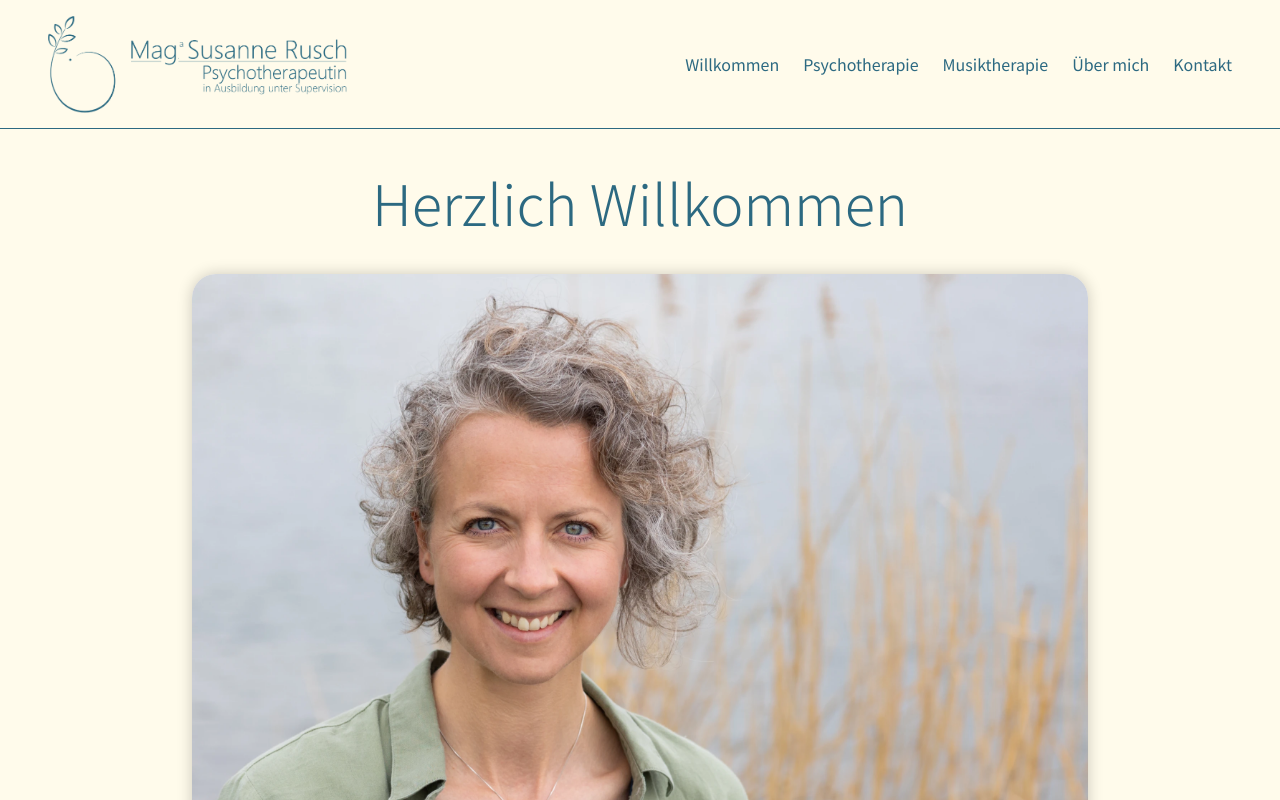
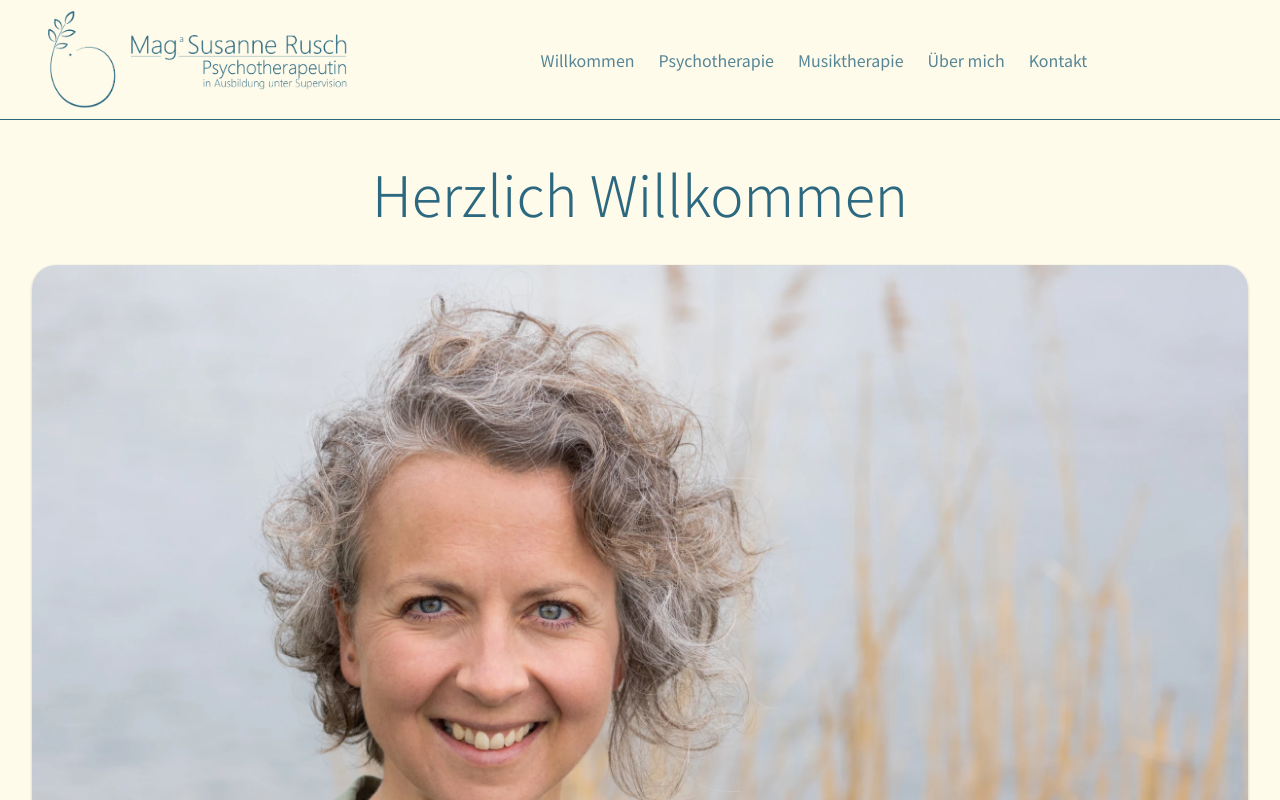
Before and after one commit to 5ebi/susannewebsite, a Next.js app: page / in a window 1280 px wide. Shown: the top 800 px of the page. Built offline with nearby package versions, Linux system fonts and the light colour scheme.

Commit message:
change some navbar styling

```diff
--- a/app/components/navbar/Navbar.tsx
+++ b/app/components/navbar/Navbar.tsx
@@ -28,7 +28,7 @@ export default function Navbar() {
         <Link className={styles.link} href={'/übermich'}>
           Über mich
         </Link>
-        <Link className={styles.link} href={'/kontakt'}>
+        <Link className={styles.link2} href={'/kontakt'}>
           Kontakt
         </Link>
       </ul>
--- a/app/components/navbar/navbar.module.css
+++ b/app/components/navbar/navbar.module.css
@@ -1,19 +1,22 @@
 .navbar {
   background-color: var(--color2);
   display: flex;
-
-  height: 129px;
+  height: 120px;
   align-items: center;
   color: var(--color1);
   border-bottom: solid 1px var(--color1);
+  position: sticky;
+  top: 0;
+  left: 0;
+  width: 100%;
+  z-index: 1000;
 }
 
 .navItems {
   display: flex;
-  justify-content: flex-end;
+  justify-content: center;
   flex-grow: 1;
   gap: 24px;
-  margin-right: 3rem;
   font-size: 16px;
   font-weight: 400;
   outline-color: transparent;
@@ -26,6 +29,15 @@
   display: flex;
 }
 
+.link {
+  display: flex;
+  opacity: 0.8;
+}
+
+.link2 {
+  display: flex;
+  opacity: 0.8;
+}
 .link:hover {
-  font-weight: 600;
+  opacity: 1;
 }
--- a/app/globals.css
+++ b/app/globals.css
@@ -54,3 +54,21 @@ h1 {
   font-size: 1rem;
   opacity: 0.8;
 }
+
+.containerMain {
+  display: flex;
+  flex-direction: column;
+  align-self: center;
+}
+
+@media (min-width: 960px) {
+  .containerMain {
+    max-width: 960px;
+  }
+}
+
+@media (min-width: 1280px) {
+  .containerMain {
+    max-width: 1280px;
+  }
+}
--- a/app/layout.tsx
+++ b/app/layout.tsx
@@ -31,7 +31,9 @@ export default function RootLayout({
         }}
       >
         <Navbar />
-        <div style={{ flex: 1 }}>{children}</div>
+        <div className="containerMain" style={{ flex: 1 }}>
+          {children}
+        </div>
         <Footer />
       </body>
     </html>
--- a/app/page.module.css
+++ b/app/page.module.css
@@ -19,23 +19,11 @@
     max-width: 960px;
   }
 }
-
-@media (min-width: 1280px) {
-  .containerMain {
-    max-width: 1280px;
-  }
-}
-*/
-
-@media (min-width: 960px) {
-  .containerMain {
-    max-width: 960px;
-  }
-}
+ */
 
 .imageContainer {
   /* border: solid blue 2px; */
-  max-width: 1440px;
+  max-width: 1240px;
   position: relative;
   width: 100%;
 }
@@ -47,5 +35,5 @@
   overflow: hidden;
   border-radius: 1.5rem;
 
-  box-shadow: 0 0px 15px rgba(0, 0, 0, 0.2);
+  box-shadow: 0 1px 3px rgba(0, 0, 0, 0.2);
 }
--- a/app/page.tsx
+++ b/app/page.tsx
@@ -15,6 +15,13 @@ export default function Willkommen() {
           className={styles.image}
         />
         <p className="photoDescription"> Magª Susanne Rusch</p>
+        <Image
+          src={susanne}
+          priority
+          alt="Magistra Susanne Rusch – Psychotherapeutin und Musiktherapeutin in Wien"
+          sizes="(max-width: 1440px) 100vw, 1440px"
+          className={styles.image}
+        />
       </div>
 
       <h2>...hier soll der spruch unter dem Foto stehen</h2>
```
